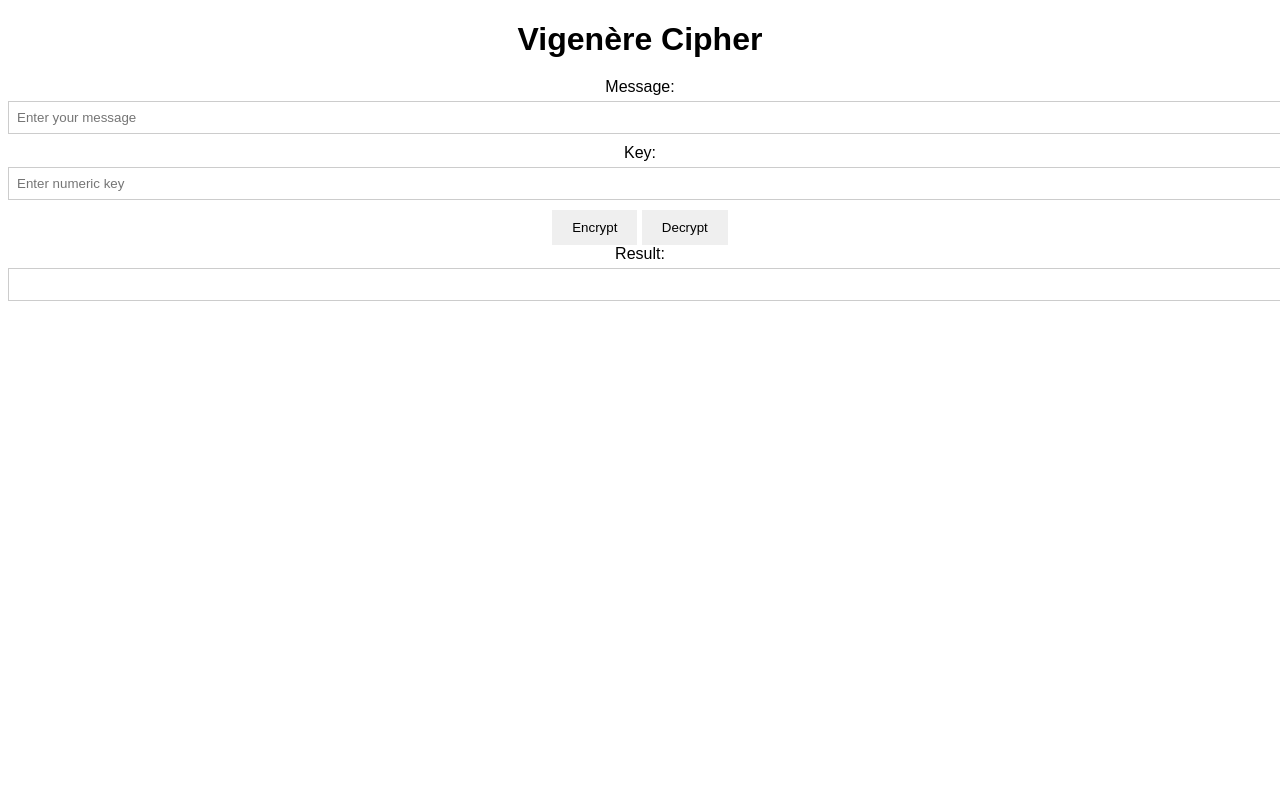
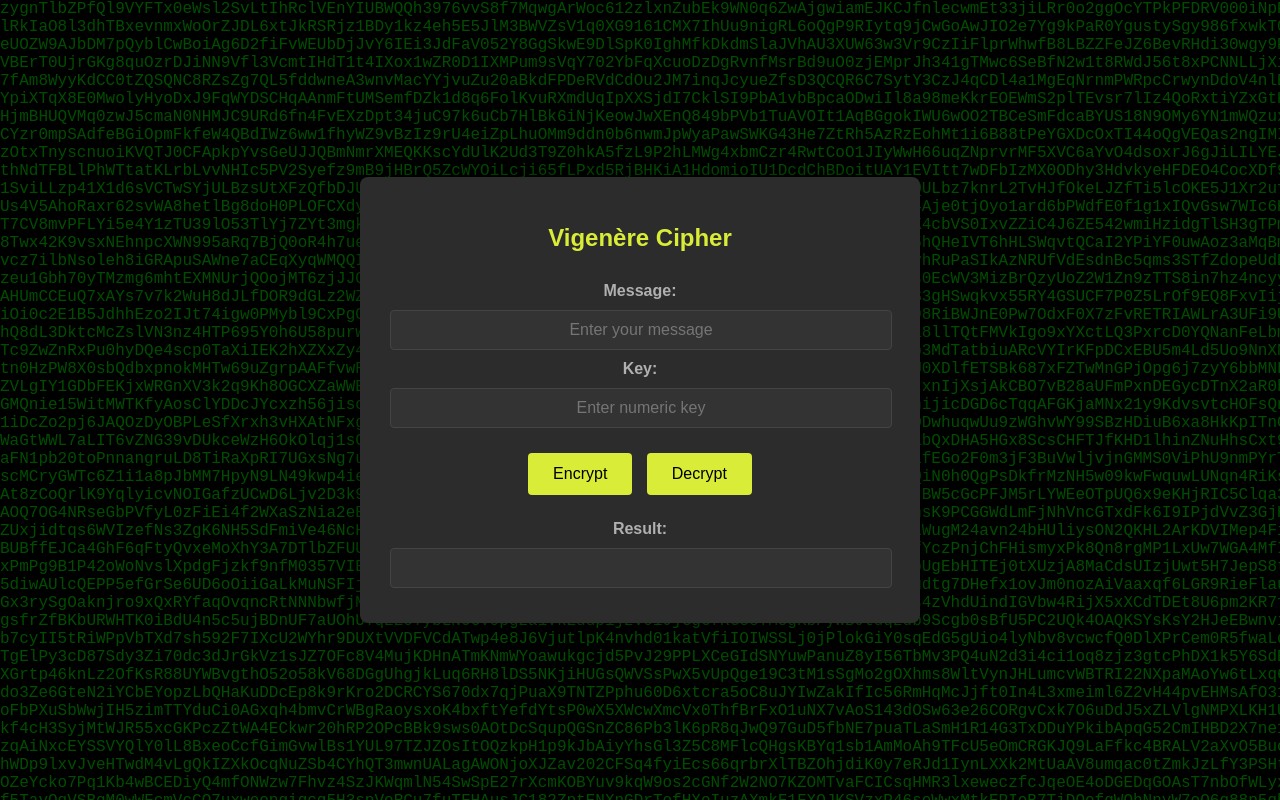
Before and after one commit to nik-lmao/hackclub-arcade, a plain HTML site: page encryption/webpage/index.html in a window 1280 px wide. Drawn offline with Linux system fonts and the light colour scheme.

Commit message:
Upload new styling

```diff
--- a/encryption/webpage/index.html
+++ b/encryption/webpage/index.html
@@ -7,6 +7,7 @@
     <link rel="stylesheet" href="style.css">
 </head>
 <body>
+    <div id="background-text" class="background-text"></div>
     <div class="container">
         <h1>Vigenère Cipher</h1>
         <label for="message">Message:</label>
--- a/encryption/webpage/index.js
+++ b/encryption/webpage/index.js
@@ -1,19 +1,12 @@
-
-
 function encrypt(plainText, key) {
   let encryptedText = [];
   let keyLength = key.length;
-
-
-
   for (let i = 0; i < plainText.length; i++) {
       let char = plainText[i];
-
     let shift = parseInt(key[i % keyLength]);
       let encryptedChar = String.fromCharCode(((char.charCodeAt(0) - 'a'.charCodeAt(0) + shift) % 26) + 'a'.charCodeAt(0));
       encryptedText.push(encryptedChar);
   }
-
 
   return encryptedText.join('');
 }
@@ -21,15 +14,12 @@ function encrypt(plainText, key) {
 function decrypt(cipherText, key) {
   let decryptedText = [];
   let keyLength = key.length;
-
-
   for (let i = 0; i < cipherText.length; i++) {
       let char = cipherText[i];
       let shift = parseInt(key[i % keyLength]);
       let decryptedChar = String.fromCharCode(((char.charCodeAt(0) - 'a'.charCodeAt(0) - shift) % 26) + 'a'.charCodeAt(0));
       decryptedText.push(decryptedChar);
   }
-
 
   return decryptedText.join('');
 }
@@ -39,15 +29,39 @@ function encrypt(plainText, key) {
   let key = document.getElementById('key').value;
   let cipherText = encrypt(message, key);
   document.getElementById('result').value = cipherText;
-
 }
 
 function decryptMessage() {
-
   let cipherText = document.getElementById('message').value.toLowerCase();
-
   let key = document.getElementById('key').value;
-
   let decryptedText = decrypt(cipherText, key);
   document.getElementById('result').value = decryptedText;
 }
+
+
+
+
+function generateRandomText(length) {
+  const characters = 'abcdefghijklmnopqrstuvwxyzABCDEFGHIJKLMNOPQRSTUVWXYZ0123456789';
+  let result = '';
+  for (let i = 0; i < length; i++) {
+    const randomIndex = Math.floor(Math.random() * characters.length);
+    result += characters[randomIndex];
+  }
+
+  return result;
+}
+
+function createBackgroundText() {
+  const backgroundTextElement = document.getElementById('background-text');
+  let text = '';
+  while (text.length < 200000) {
+    text += generateRandomText(1000) + '\n';
+  }
+
+  backgroundTextElement.textContent = text;
+}
+
+window.onload = function(){
+  createBackgroundText();
+}
--- a/encryption/webpage/style.css
+++ b/encryption/webpage/style.css
@@ -1,27 +1,79 @@
 body {
   font-family: Arial, sans-serif;
+  margin: 0;
   padding: 0;
+  height: 100vh;
+  display: flex;
+  justify-content: center;
+  align-items: center;
   text-align: center;
+  position: relative;
+  overflow: hidden;
+
+  background-color: black;
+}
+
+.background-text {
+  position: absolute;
+  top: 0;
+  left: 0;
+  width: 100%;
+  height: 100%;
+  font-family: monospace;
+  color: rgba(0, 255, 0, 0.3);
+  font-size: 16px;
+  white-space: pre-wrap;
+  overflow: hidden;
+  z-index: -1;
+}
+
+.container {
+  width: 100%;
+  max-width: 500px;
+  background-color: #2c2c2c;
+  padding: 30px;
+  border-radius: 8px;
+  box-shadow: 0 0 15px rgba(0, 0, 0, 0.5);
+  position: relative;
 }
 
 h1 {
-  margin-bottom: 20px;
+  margin-bottom: 30px;
+  font-size: 24px;
+  color: #d9ec37;
 }
 
 label {
   display: block;
-  margin-bottom: 5px;
+  font-weight: bold;
+  margin: 5px 0;
+  color: #b0b0b0;
 }
 
 input {
-  width: 100%;
-  padding: 8px;
-  margin-bottom: 10px;
-  border: 1px solid #ccc;
+  width: calc(100% - 20px);
+  padding: 10px;
+  font-size: 16px;
+  border: 1px solid #444;
+  border-radius: 4px;
+  text-align: center;
+  background-color: #333;
+  color: #e0e0e0;
+  margin: 5px 0;
 }
 
 button {
-  padding: 10px 20px;
+  padding: 12px 25px;
+  font-size: 16px;
+  color: black;
+  background-color: #d9ec37;
   border: none;
+  border-radius: 4px;
   cursor: pointer;
+  margin: 20px 5px;
 }
+
+button:hover {
+  background-color: #e4ef65;
+  box-shadow: 0 0 5px rgba(0, 0, 0, 0.4);
+}
```
Lines whose indentation alone changed are shown as unchanged.
